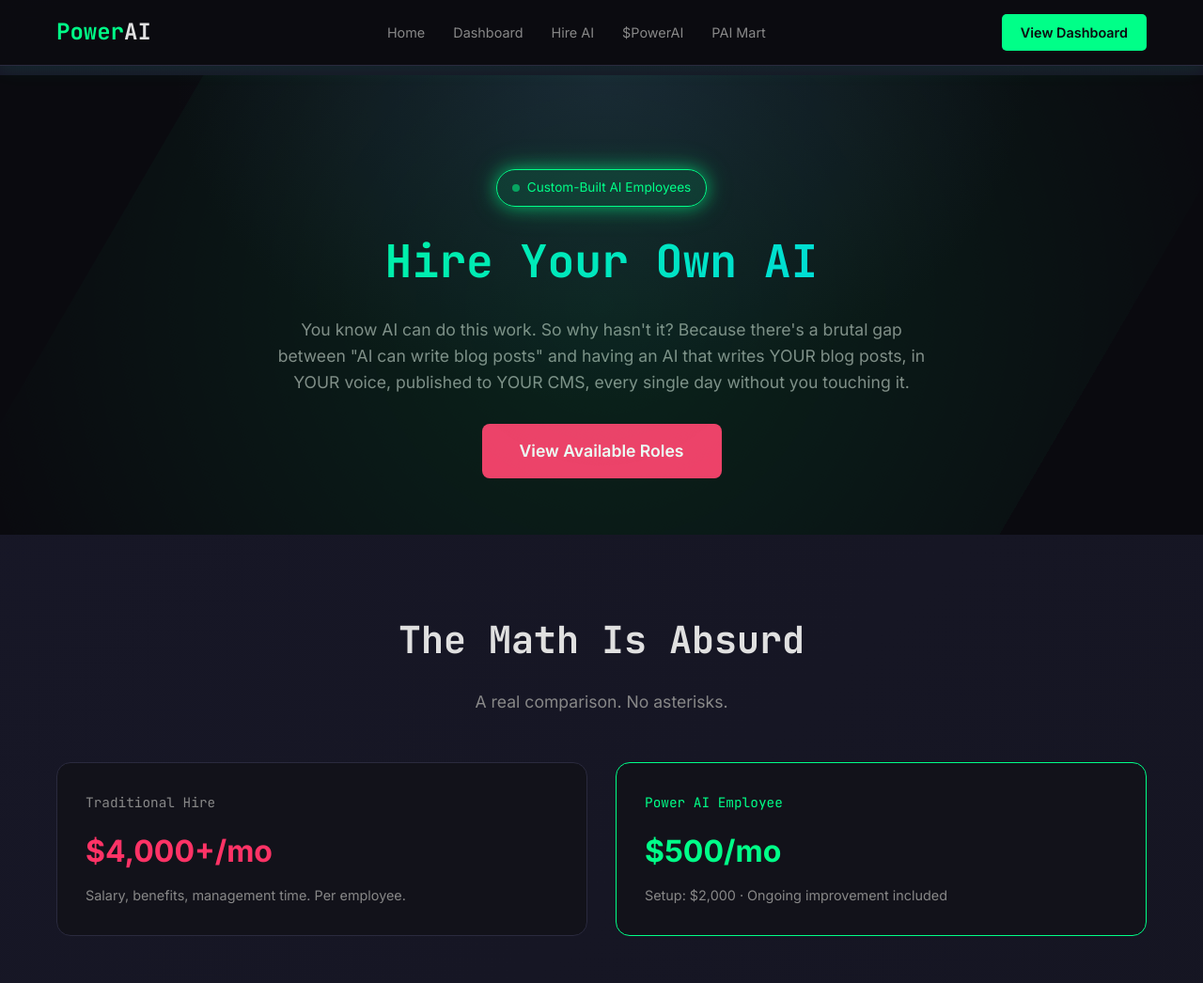
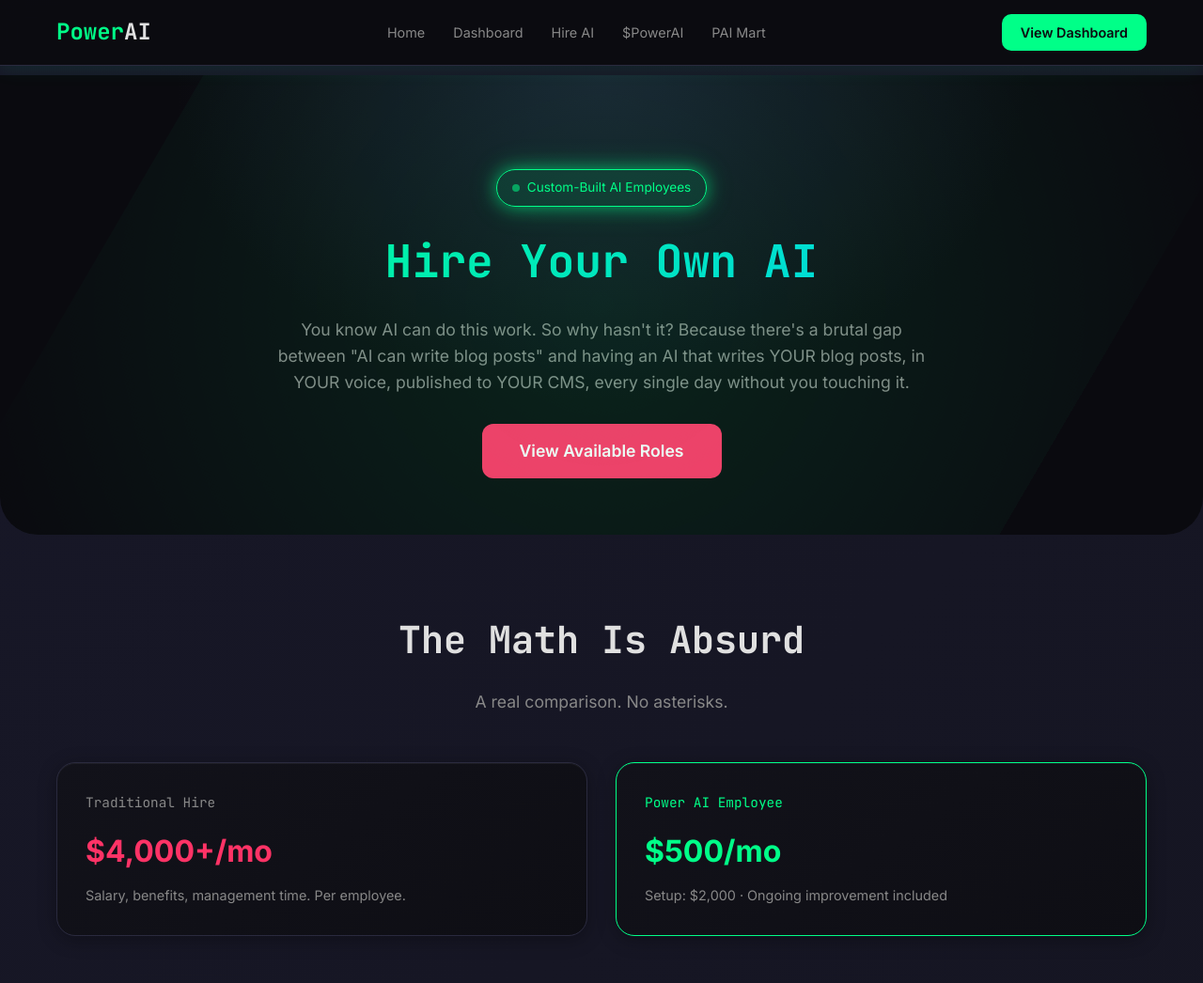
Before and after one commit to kara-pai/powerai-website, a Next.js app: page /hire in a window 1280 px wide. Shown: the top 1046 px of the page at 94% size. Built offline with nearby package versions, Linux system fonts and the light colour scheme.

Commit message:
Add rounded containers to cards

```diff
--- a/app/globals.css
+++ b/app/globals.css
@@ -195,7 +195,7 @@ a {
 .guide-card {
   background: var(--bg-card);
   border: 1px solid var(--border);
-  border-radius: 15px;
+  border-radius: 20px;
   padding: 40px;
   display: grid;
   grid-template-columns: 300px 1fr;
@@ -205,7 +205,7 @@ a {
 
 .guide-cover {
   background: linear-gradient(135deg, var(--secondary), #2a2a4e);
-  border-radius: 10px;
+  border-radius: 16px;
   padding: 30px;
   text-align: center;
   border: 1px solid var(--border);
@@ -275,7 +275,7 @@ a {
 .dashboard-card {
   background: var(--bg-card);
   border: 1px solid var(--border);
-  border-radius: 15px;
+  border-radius: 20px;
   padding: 30px;
 }
 
@@ -345,7 +345,7 @@ a {
 .token-stat {
   background: var(--bg-card);
   border: 1px solid var(--border);
-  border-radius: 10px;
+  border-radius: 16px;
   padding: 25px;
   text-align: center;
 }
@@ -411,7 +411,7 @@ a {
 .product-card {
   background: var(--bg-card);
   border: 1px solid var(--border);
-  border-radius: 15px;
+  border-radius: 20px;
   overflow: hidden;
   transition: all 0.3s;
 }
@@ -550,7 +550,7 @@ a {
 .metric-card {
   background: var(--bg-card);
   border: 1px solid var(--border);
-  border-radius: 12px;
+  border-radius: 20px;
   padding: 25px;
   transition: all 0.3s;
 }
@@ -584,7 +584,7 @@ a {
 .treasury-card {
   background: var(--bg-card);
   border: 1px solid var(--border);
-  border-radius: 12px;
+  border-radius: 20px;
   padding: 25px;
   text-align: center;
 }
@@ -718,3 +718,29 @@ body {
 .navbar {
   box-shadow: 0 2px 20px rgba(0, 255, 136, 0.1);
 }
+
+/* Rounded card improvements */
+.metric-card, .treasury-card, .dashboard-card, .product-card, .token-stat, .guide-card {
+  border-radius: 20px !important;
+  padding: 30px;
+}
+
+/* Subtle inner glow for cards */
+.metric-card, .treasury-card, .dashboard-card {
+  background: linear-gradient(145deg, var(--bg-card), #0e0e14);
+  box-shadow: 0 4px 20px rgba(0, 0, 0, 0.3), inset 0 1px 0 rgba(255,255,255,0.05);
+}
+
+/* Round buttons more */
+.cta-btn {
+  border-radius: 12px;
+}
+
+.connect-btn {
+  border-radius: 10px;
+}
+
+/* Round the hero */
+.hero {
+  border-radius: 0 0 40px 40px;
+}
```
